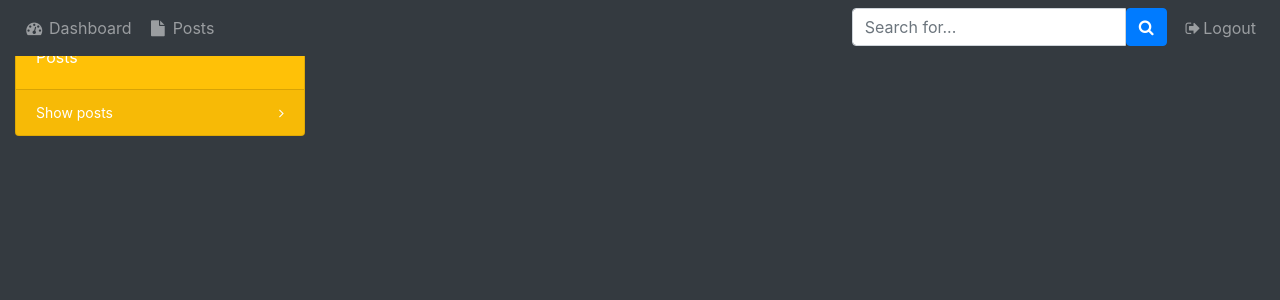
After one commit to ivelinahristova/microblog, a PHP site: template templates/admin/dashboard.phtml in a window 1280 px wide. The commit adds this page. Shown: the top 300 px of the page. Run offline with PHP 8.4, Linux system fonts and the light colour scheme; the template is opened without the code that fills it, so the values that code supplies are empty; some libraries are stand-ins or nearby versions.

Commit message:
Admin templates

```diff
--- a/controllers/admin/UsersController.php
+++ b/controllers/admin/UsersController.php
@@ -18,7 +18,6 @@ class UsersController
     }
 
     public function login(\Slim\Slim $app){
-
         $app->render('admin/login.phtml', []);
     }
 
--- a/src/routes.php
+++ b/src/routes.php
@@ -11,8 +11,8 @@ $app->get('/post', 'Microblog\Controllers\DefaultController:post')
     ->name('post')
     ->setParams([$app]);
 
-$app->get('/admin', 'Microblog\Controllers\Admin\PostsController:lists')
-    ->name('lists')
+$app->get('/admin', 'Microblog\Controllers\Admin\DashboardController:index')
+    ->name('dashboard')
     ->setParams([$app]);
 
 $app->get('/admin/posts', 'Microblog\Controllers\Admin\PostsController:lists')
--- /dev/null
+++ b/templates/admin/dashboard.phtml
@@ -0,0 +1,19 @@
+<div class="row">
+    <div class="col-xl-3 col-sm-6 mb-3">
+        <div class="card text-white bg-warning o-hidden h-100">
+            <div class="card-body">
+                <div class="card-body-icon">
+                    <i class="fa fa-fw fa-list"></i>
+                </div>
+                <div class="mr-5"><?= $postsCount; ?> Posts</div>
+            </div>
+            <a class="card-footer text-white clearfix small z-1" href="/admin/posts">
+                <span class="float-left">Show posts</span>
+                <span class="float-right">
+                <i class="fa fa-angle-right"></i>
+              </span>
+            </a>
+        </div>
+    </div>
+
+</div>
--- /dev/null
+++ b/templates/admin/footer.phtml
@@ -0,0 +1,7 @@
+</div>
+</div>
+<script src="/vendor/jquery/jquery.min.js"></script>
+<script src="/vendor/bootstrap/js/bootstrap.bundle.min.js"></script>
+</body>
+
+</html>
--- /dev/null
+++ b/templates/admin/header.phtml
@@ -0,0 +1,73 @@
+<!DOCTYPE html>
+<html lang="en">
+
+<head>
+    <meta charset="utf-8">
+    <meta http-equiv="X-UA-Compatible" content="IE=edge">
+    <meta name="viewport" content="width=device-width, initial-scale=1, shrink-to-fit=no">
+    <meta name="description" content="">
+    <meta name="author" content="">
+    <title>SB Admin - Start Bootstrap Template</title>
+    <!-- Bootstrap core CSS-->
+    <link href="/vendor/bootstrap/css/bootstrap.min.css" rel="stylesheet">
+    <!-- Custom fonts for this template-->
+    <link href="/vendor/font-awesome/css/font-awesome.min.css" rel="stylesheet" type="text/css">
+    <!-- Page level plugin CSS-->
+    <link href="/vendor/datatables/dataTables.bootstrap4.css" rel="stylesheet">
+    <!-- Custom styles for this template-->
+    <link href="/vendor/sb/sb-admin.css" rel="stylesheet">
+</head>
+
+<body class="fixed-nav sticky-footer bg-dark" id="page-top">
+<nav class="navbar navbar-expand-lg navbar-dark bg-dark fixed-top" id="mainNav">
+<div class="collapse navbar-collapse" id="navbarResponsive">
+    <ul class="navbar-nav navbar-sidenav" id="exampleAccordion">
+        <li class="nav-item" data-toggle="tooltip" data-placement="right" title="Dashboard">
+            <a class="nav-link" href="/">
+                <i class="fa fa-fw fa-dashboard"></i>
+                <span class="nav-link-text">Dashboard</span>
+            </a>
+        </li>
+
+        <li class="nav-item" data-toggle="tooltip" data-placement="right" title="Components">
+            <a class="nav-link nav-link-collapse collapsed" data-toggle="collapse" href="#collapseComponents" data-parent="#exampleAccordion">
+                <i class="fa fa-fw fa-file"></i>
+                <span class="nav-link-text">Posts</span>
+            </a>
+            <ul class="sidenav-second-level collapse" id="collapseComponents">
+                <li>
+                    <a href="/admin/posts">List</a>
+                </li>
+                <li>
+                    <a href="/admin/posts/add">Add New</a>
+                </li>
+            </ul>
+        </li>
+
+    </ul>
+    <ul class="navbar-nav sidenav-toggler">
+    </ul>
+    <ul class="navbar-nav ml-auto">
+
+        <li class="nav-item">
+            <form class="form-inline my-2 my-lg-0 mr-lg-2">
+                <div class="input-group">
+                    <input class="form-control" type="text" placeholder="Search for...">
+                    <span class="input-group-btn">
+                <button class="btn btn-primary" type="button">
+                  <i class="fa fa-search"></i>
+                </button>
+              </span>
+                </div>
+            </form>
+        </li>
+        <li class="nav-item">
+            <a class="nav-link" data-toggle="modal" data-target="#exampleModal">
+                <i class="fa fa-fw fa-sign-out"></i>Logout</a>
+        </li>
+    </ul>
+</div>
+</nav>
+
+<div class="content-wrapper">
+    <div class="container-fluid">
```
Also changed, not shown: controllers/admin/DashboardController.php (added, +28 -0 lines), controllers/admin/PostsController.php (+8 -1 lines), templates/admin/login.phtml (+37 -0 lines), templates/admin/posts/add.phtml (+19 -5 lines), templates/admin/posts/list.phtml (+48 -1 lines).
